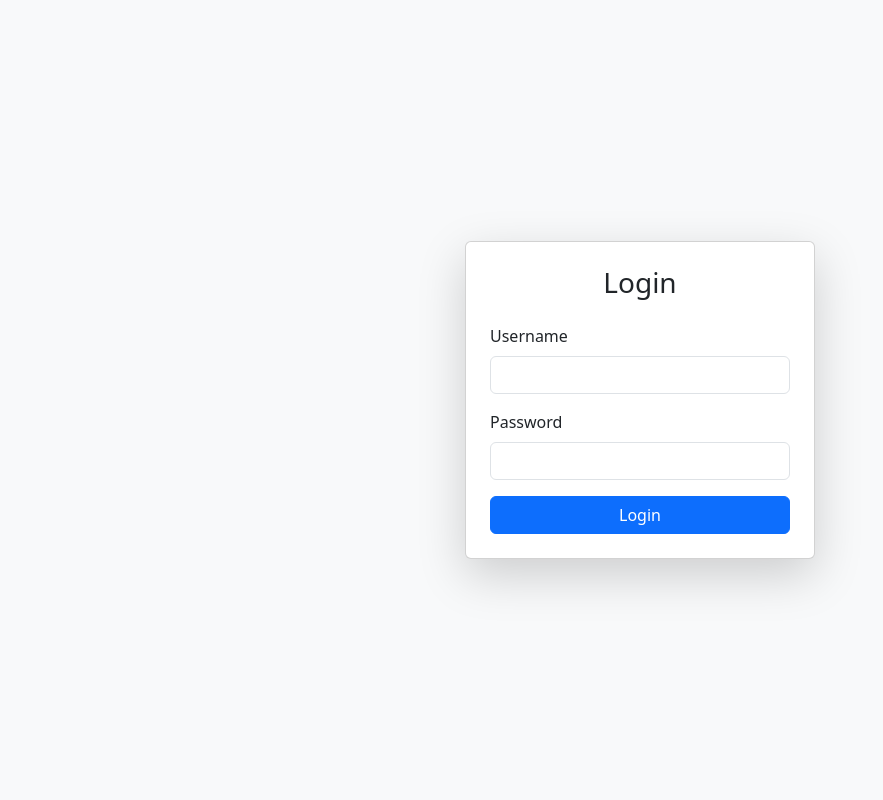
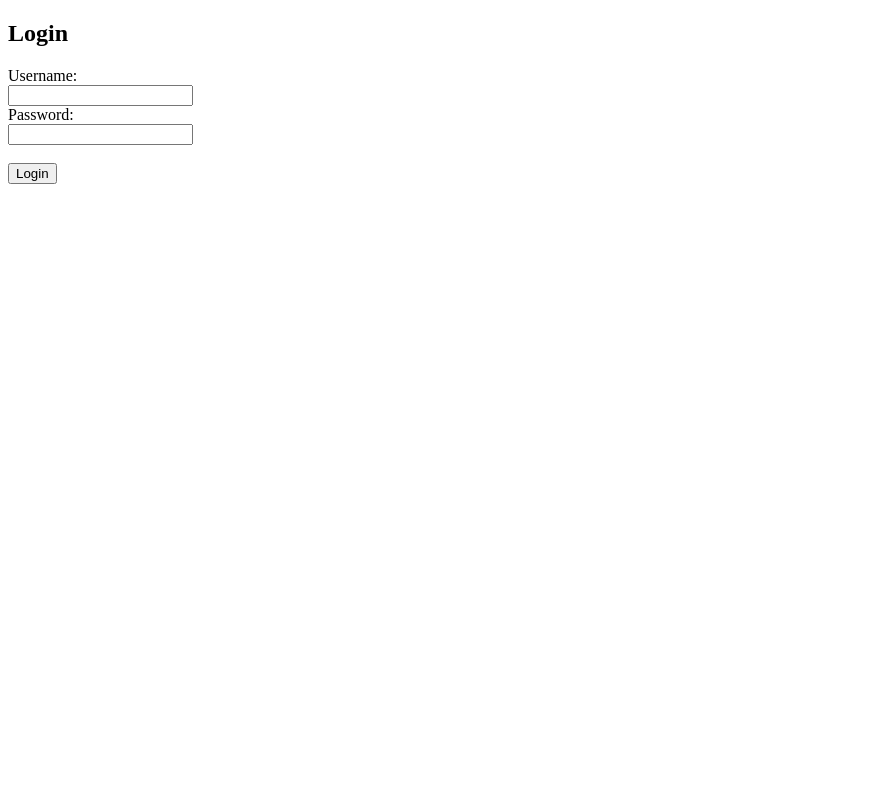
Before and after one commit to Shubham210204/render-algo-control, a Flask app: page /login in a window 1280 px wide. Shown: the whole page, without its empty margins (0-883 px from the left). Run offline with Flask 3, Linux system fonts and the light colour scheme.

Commit message:
login credentials

```diff
--- a/templates/login.html
+++ b/templates/login.html
@@ -3,27 +3,20 @@
 
 <head>
     <title>Login</title>
-    <link rel="stylesheet" href="https://cdn.jsdelivr.net/npm/bootstrap@5.3.0/dist/css/bootstrap.min.css">
 </head>
 
-<body class="d-flex align-items-center justify-content-center vh-100 bg-light">
-    <div class="card p-4 shadow-lg" style="width: 350px;">
-        <h3 class="text-center mb-4">Login</h3>
-        {% if error %}
-        <div class="alert alert-danger">{{ error }}</div>
-        {% endif %}
-        <form method="POST">
-            <div class="mb-3">
-                <label class="form-label">Username</label>
-                <input type="text" name="username" class="form-control" required>
-            </div>
-            <div class="mb-3">
-                <label class="form-label">Password</label>
-                <input type="password" name="password" class="form-control" required>
-            </div>
-            <button class="btn btn-primary w-100">Login</button>
-        </form>
-    </div>
+<body>
+    <h2>Login</h2>
+    {% if error %}
+    <p style="color:red;">{{ error }}</p>
+    {% endif %}
+    <form method="POST">
+        <label>Username:</label><br>
+        <input type="text" name="username" required><br>
+        <label>Password:</label><br>
+        <input type="password" name="password" required><br><br>
+        <button type="submit">Login</button>
+    </form>
 </body>
 
 </html>
```
